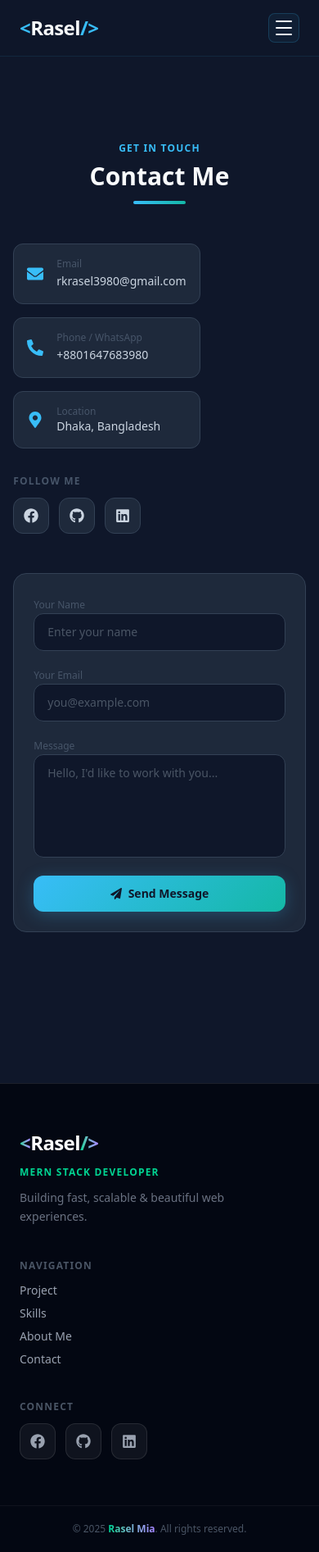
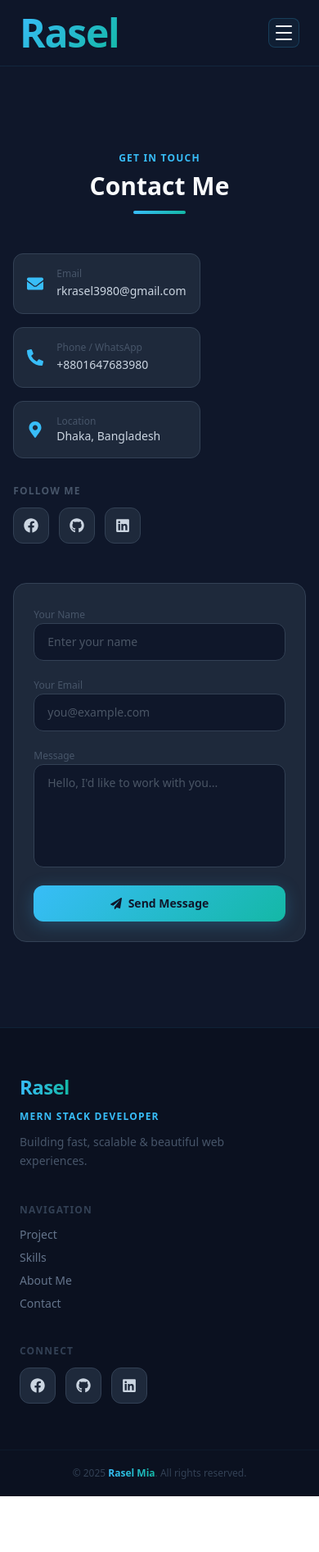
Before and after one commit to rasel3980/pWeb, a React (Vite) app: page /contact in a window 390 px wide. Shown: the whole page at 82% size. After the commit the page ends 1825 px from the top, so only its background shows below. Built offline with nearby package versions, Linux system fonts and the light colour scheme.

Commit message:
Update Navbar with Footer logo design

```diff
--- a/src/Components/Footer.tsx
+++ b/src/Components/Footer.tsx
@@ -9,76 +9,144 @@ interface SocialLink {
   icon: React.ReactNode;
   href: string;
   label: string;
+  brandColor: string;
 }
 
 const NAV_ITEMS: NavItem[] = [
-  { label: "Project",  href: "#project" },
-  { label: "Skills",   href: "#skills"  },
-  { label: "About Me", href: "#about"   },
-  { label: "Contact",  href: "#contact" },
+  { label: "Project", href: "#project" },
+  { label: "Skills", href: "#skills" },
+  { label: "About Me", href: "#about" },
+  { label: "Contact", href: "#contact" },
 ];
 
 const SOCIAL_LINKS: SocialLink[] = [
-  { icon: <FaFacebook />, href: "https://www.facebook.com/share/1DQrSQLQC4/", label: "Facebook" },
-  { icon: <FaGithub />,   href: "https://github.com/rasel3980",               label: "GitHub"   },
-  { icon: <FaLinkedin />, href: "https://www.linkedin.com/in/rasel80",         label: "LinkedIn" },
+  {
+    icon: <FaFacebook />,
+    href: "https://www.facebook.com/share/1DQrSQLQC4/",
+    label: "Facebook",
+    brandColor: "#1877F2",
+  },
+  {
+    icon: <FaGithub />,
+    href: "https://github.com/rasel3980",
+    label: "GitHub",
+    brandColor: "#ffffff",
+  },
+  {
+    icon: <FaLinkedin />,
+    href: "https://www.linkedin.com/in/rasel80",
+    label: "LinkedIn",
+    brandColor: "#0A66C2",
+  },
 ];
 
 const Footer: React.FC = () => {
   return (
-    <footer className="bg-gray-950 border-t border-white/10 mt-20">
+    <footer
+      style={{
+        backgroundColor: "#0B1120",
+        borderTop: "1px solid rgba(56,189,248,0.1)",
+      }}
+    >
       <div className="max-w-6xl mx-auto px-6 py-14 grid grid-cols-1 md:grid-cols-3 gap-10">
-
-        {/* Brand */}
         <div className="flex flex-col gap-3">
-          <a href="/" className="font-extrabold text-2xl text-white tracking-tight w-fit">
-            <span className="bg-gradient-to-r from-emerald-400 to-violet-400 bg-clip-text text-transparent">&lt;</span>
+          <a
+            href="/"
+            className="font-extrabold text-2xl tracking-tight w-fit"
+            style={{
+              background: "linear-gradient(90deg, #38BDF8, #14B8A6)",
+              WebkitBackgroundClip: "text",
+              WebkitTextFillColor: "transparent",
+            }}
+          >
             Rasel
-            <span className="bg-gradient-to-r from-emerald-400 to-violet-400 bg-clip-text text-transparent">/&gt;</span>
           </a>
-          <p className="text-xs font-semibold tracking-widest uppercase text-emerald-400">
+          <p
+            className="text-xs font-semibold tracking-widest uppercase"
+            style={{ color: "#38BDF8" }}
+          >
             MERN Stack Developer
           </p>
-          <p className="text-sm text-gray-500 leading-relaxed max-w-xs">
+          <p
+            className="text-sm leading-relaxed max-w-xs"
+            style={{ color: "#475569" }}
+          >
             Building fast, scalable & beautiful web experiences.
           </p>
         </div>
-
-        {/* Nav */}
         <div className="flex flex-col gap-3">
-          <h3 className="text-xs font-bold tracking-widest uppercase text-gray-600">Navigation</h3>
+          <h3
+            className="text-xs font-bold tracking-widest uppercase"
+            style={{ color: "#334155" }}
+          >
+            Navigation
+          </h3>
           <nav className="flex flex-col gap-2">
             {NAV_ITEMS.map(({ label, href }) => (
-              <a key={label} href={href}
-                className="text-sm text-gray-400 hover:text-white transition-colors duration-200 w-fit">
+              <a
+                key={label}
+                href={href}
+                className="text-sm w-fit transition-colors duration-200"
+                style={{ color: "#64748B" }}
+                onMouseEnter={(e) => (e.currentTarget.style.color = "#F8FAFC")}
+                onMouseLeave={(e) => (e.currentTarget.style.color = "#64748B")}
+              >
                 {label}
               </a>
             ))}
           </nav>
         </div>
-
-        {/* Socials */}
         <div className="flex flex-col gap-3">
-          <h3 className="text-xs font-bold tracking-widest uppercase text-gray-600">Connect</h3>
+          <h3
+            className="text-xs font-bold tracking-widest uppercase"
+            style={{ color: "#334155" }}
+          >
+            Connect
+          </h3>
           <div className="flex gap-3">
-            {SOCIAL_LINKS.map(({ icon, href, label }) => (
-              <a key={label} href={href}
-                target="_blank" rel="noopener noreferrer" aria-label={label}
-                className="p-3 rounded-xl border border-white/10 bg-white/5 text-gray-400
-                  hover:text-white hover:border-emerald-400/40 hover:bg-emerald-400/5
-                  transition-all duration-200 text-lg">
+            {SOCIAL_LINKS.map(({ icon, href, label, brandColor }) => (
+              <a
+                key={label}
+                href={href}
+                target="_blank"
+                rel="noopener noreferrer"
+                aria-label={label}
+                className="p-3 rounded-xl text-lg transition-all duration-200 hover:-translate-y-0.5"
+                style={{
+                  backgroundColor: "#1E293B",
+                  border: "1px solid #334155",
+                  color: "#CBD5E1",
+                }}
+                onMouseEnter={(e) => {
+                  (e.currentTarget as HTMLAnchorElement).style.color =
+                    brandColor;
+                  (e.currentTarget as HTMLAnchorElement).style.borderColor =
+                    brandColor;
+                }}
+                onMouseLeave={(e) => {
+                  (e.currentTarget as HTMLAnchorElement).style.color =
+                    "#CBD5E1";
+                  (e.currentTarget as HTMLAnchorElement).style.borderColor =
+                    "#334155";
+                }}
+              >
                 {icon}
               </a>
             ))}
           </div>
         </div>
       </div>
-
-      {/* Bottom */}
-      <div className="border-t border-white/5">
-        <p className="text-center text-xs text-gray-600 py-5">
+      <div style={{ borderTop: "1px solid rgba(56,189,248,0.05)" }}>
+        <p className="text-center text-xs py-5" style={{ color: "#334155" }}>
           © {new Date().getFullYear()}{" "}
-          <span className="bg-gradient-to-r from-emerald-400 to-violet-400 bg-clip-text text-transparent font-semibold">
+          <span
+            className="font-semibold"
+            style={{
+              background: "linear-gradient(90deg, #38BDF8, #14B8A6)",
+              WebkitBackgroundClip: "text",
+              WebkitTextFillColor: "transparent",
+            }}
+          >
             Rasel Mia
           </span>
           . All rights reserved.
--- a/src/Components/Navbar.tsx
+++ b/src/Components/Navbar.tsx
@@ -1,16 +1,20 @@
 import { useState, useEffect, useCallback } from "react";
 
-interface NavLink { label: string; href: string; id: string; }
+interface NavLink {
+  label: string;
+  href: string;
+  id: string;
+}
 
 const NAV_LINKS: NavLink[] = [
-  { label: "Home",    href: "/",        id: "/"       },
-  { label: "Skills",  href: "#skills",  id: "skills"  },
+  { label: "Home", href: "/", id: "/" },
+  { label: "Skills", href: "#skills", id: "skills" },
   { label: "Project", href: "#project", id: "project" },
-  { label: "About",   href: "#about",   id: "about"   },
+  { label: "About", href: "#about", id: "about" },
 ];
 
 const Navbar: React.FC = () => {
-  const [active, setActive]     = useState<string>("/");
+  const [active, setActive] = useState<string>("/");
   const [menuOpen, setMenuOpen] = useState<boolean>(false);
   const [scrolled, setScrolled] = useState<boolean>(false);
 
@@ -21,7 +25,9 @@ const Navbar: React.FC = () => {
   }, []);
 
   useEffect(() => {
-    const onResize = () => { if (window.innerWidth >= 768) setMenuOpen(false); };
+    const onResize = () => {
+      if (window.innerWidth >= 768) setMenuOpen(false);
+    };
     window.addEventListener("resize", onResize);
     return () => window.removeEventListener("resize", onResize);
   }, []);
@@ -32,82 +38,122 @@ const Navbar: React.FC = () => {
   }, []);
 
   return (
-    <nav className={`w-full transition-all duration-300 ${scrolled ? "py-2" : "py-4"}`}>
-      <div className="max-w-6xl mx-auto px-6 flex items-center justify-between">
-
-        {/* Logo */}
-        <a href="/" onClick={() => handleNav("/")}
-          className="font-extrabold text-2xl tracking-tight"
-          style={{ color: "#F8FAFC" }}>
-          <span style={{ color: "#38BDF8" }}>&lt;</span>
+    <nav
+      className={`w-full transition-all duration-300 ${scrolled ? "py-2" : "py-4"}`}
+    >
+      <div className="max-w-7xl mx-auto px-6 flex items-center justify-between">
+        <a
+          href="/"
+          className="font-extrabold text-5xl tracking-tight"
+          style={{
+            background: "linear-gradient(135deg, #38BDF8, #14B8A6)",
+            WebkitBackgroundClip: "text",
+            WebkitTextFillColor: "transparent",
+          }}
+        >
           Rasel
-          <span style={{ color: "#38BDF8" }}>/&gt;</span>
         </a>
-
-        {/* Desktop links */}
         <ul className="hidden md:flex items-center gap-1 list-none">
           {NAV_LINKS.map(({ label, href, id }) => (
             <li key={id}>
-              <a href={href} onClick={() => handleNav(id)}
+              <a
+                href={href}
+                onClick={() => handleNav(id)}
                 className="px-4 py-2 rounded-lg text-sm font-medium transition-all duration-200"
                 style={{
                   color: active === id ? "#38BDF8" : "#94A3B8",
-                  backgroundColor: active === id ? "rgba(56,189,248,0.08)" : "transparent",
+                  backgroundColor:
+                    active === id ? "rgba(56,189,248,0.08)" : "transparent",
                 }}
-                onMouseEnter={e => { if (active !== id) (e.currentTarget as HTMLAnchorElement).style.color = "#F8FAFC"; }}
-                onMouseLeave={e => { if (active !== id) (e.currentTarget as HTMLAnchorElement).style.color = "#94A3B8"; }}
+                onMouseEnter={(e) => {
+                  if (active !== id)
+                    (e.currentTarget as HTMLAnchorElement).style.color =
+                      "#F8FAFC";
+                }}
+                onMouseLeave={(e) => {
+                  if (active !== id)
+                    (e.currentTarget as HTMLAnchorElement).style.color =
+                      "#94A3B8";
+                }}
               >
                 {label}
               </a>
             </li>
           ))}
         </ul>
-
-        {/* Right */}
         <div className="flex items-center gap-3">
-          <a href="#contact"
+          <a
+            href="#contact"
             className="hidden md:flex items-center gap-2 px-5 py-2 rounded-full text-sm font-semibold
               transition-all duration-200 hover:-translate-y-0.5"
             style={{
               background: "linear-gradient(135deg, #38BDF8, #14B8A6)",
               color: "#0F172A",
               boxShadow: "0 4px 20px rgba(56,189,248,0.25)",
-            }}>
+            }}
+          >
             Contact →
           </a>
-
-          {/* Hamburger */}
-          <button onClick={() => setMenuOpen(v => !v)} aria-label="Toggle menu"
+          <button
+            onClick={() => setMenuOpen((v) => !v)}
+            aria-label="Toggle menu"
             className="md:hidden flex flex-col gap-1.5 p-2 rounded-lg transition-colors duration-200"
-            style={{ border: "1px solid rgba(56,189,248,0.2)", backgroundColor: "rgba(56,189,248,0.05)" }}>
-            <span className={`block h-0.5 w-5 rounded transition-all duration-300 ${menuOpen ? "rotate-45 translate-y-2" : ""}`}
-              style={{ backgroundColor: "#F8FAFC" }} />
-            <span className={`block h-0.5 w-5 rounded transition-all duration-300 ${menuOpen ? "opacity-0" : ""}`}
-              style={{ backgroundColor: "#F8FAFC" }} />
-            <span className={`block h-0.5 w-5 rounded transition-all duration-300 ${menuOpen ? "-rotate-45 -translate-y-2" : ""}`}
-              style={{ backgroundColor: "#F8FAFC" }} />
+            style={{
+              border: "1px solid rgba(56,189,248,0.2)",
+              backgroundColor: "rgba(56,189,248,0.05)",
+            }}
+          >
+            <span
+              className={`block h-0.5 w-5 rounded transition-all duration-300 ${menuOpen ? "rotate-45 translate-y-2" : ""}`}
+              style={{ backgroundColor: "#F8FAFC" }}
+            />
+            <span
+              className={`block h-0.5 w-5 rounded transition-all duration-300 ${menuOpen ? "opacity-0" : ""}`}
+              style={{ backgroundColor: "#F8FAFC" }}
+            />
+            <span
+              className={`block h-0.5 w-5 rounded transition-all duration-300 ${menuOpen ? "-rotate-45 -translate-y-2" : ""}`}
+              style={{ backgroundColor: "#F8FAFC" }}
+            />
           </button>
         </div>
       </div>
-
-      {/* Mobile menu */}
-      <div className={`md:hidden overflow-hidden transition-all duration-300 ${menuOpen ? "max-h-80 mt-2" : "max-h-0"}`}>
-        <ul className="mx-6 p-3 rounded-xl flex flex-col gap-1 list-none"
-          style={{ backgroundColor: "#1E293B", border: "1px solid rgba(56,189,248,0.1)" }}>
+      <div
+        className={`md:hidden overflow-hidden transition-all duration-300 ${menuOpen ? "max-h-80 mt-2" : "max-h-0"}`}
+      >
+        <ul
+          className="mx-6 p-3 rounded-xl flex flex-col gap-1 list-none"
+          style={{
+            backgroundColor: "#1E293B",
+            border: "1px solid rgba(56,189,248,0.1)",
+          }}
+        >
           {NAV_LINKS.map(({ label, href, id }) => (
             <li key={id}>
-              <a href={href} onClick={() => handleNav(id)}
+              <a
+                href={href}
+                onClick={() => handleNav(id)}
                 className="block px-4 py-3 rounded-lg text-sm font-medium transition-colors duration-200"
-                style={{ color: active === id ? "#38BDF8" : "#94A3B8",
-                  backgroundColor: active === id ? "rgba(56,189,248,0.08)" : "transparent" }}>
+                style={{
+                  color: active === id ? "#38BDF8" : "#94A3B8",
+                  backgroundColor:
+                    active === id ? "rgba(56,189,248,0.08)" : "transparent",
+                }}
+              >
                 {label}
               </a>
             </li>
           ))}
           <li>
-            <a href="#contact" onClick={() => setMenuOpen(false)}
+            <a
+              href="#contact"
+              onClick={() => setMenuOpen(false)}
               className="block mt-1 px-4 py-3 rounded-lg text-sm font-semibold text-center"
-              style={{ background: "linear-gradient(135deg, #38BDF8, #14B8A6)", color: "#0F172A" }}>
+              style={{
+                background: "linear-gradient(135deg, #38BDF8, #14B8A6)",
+                color: "#0F172A",
+              }}
+            >
               Contact Me →
             </a>
           </li>
```
